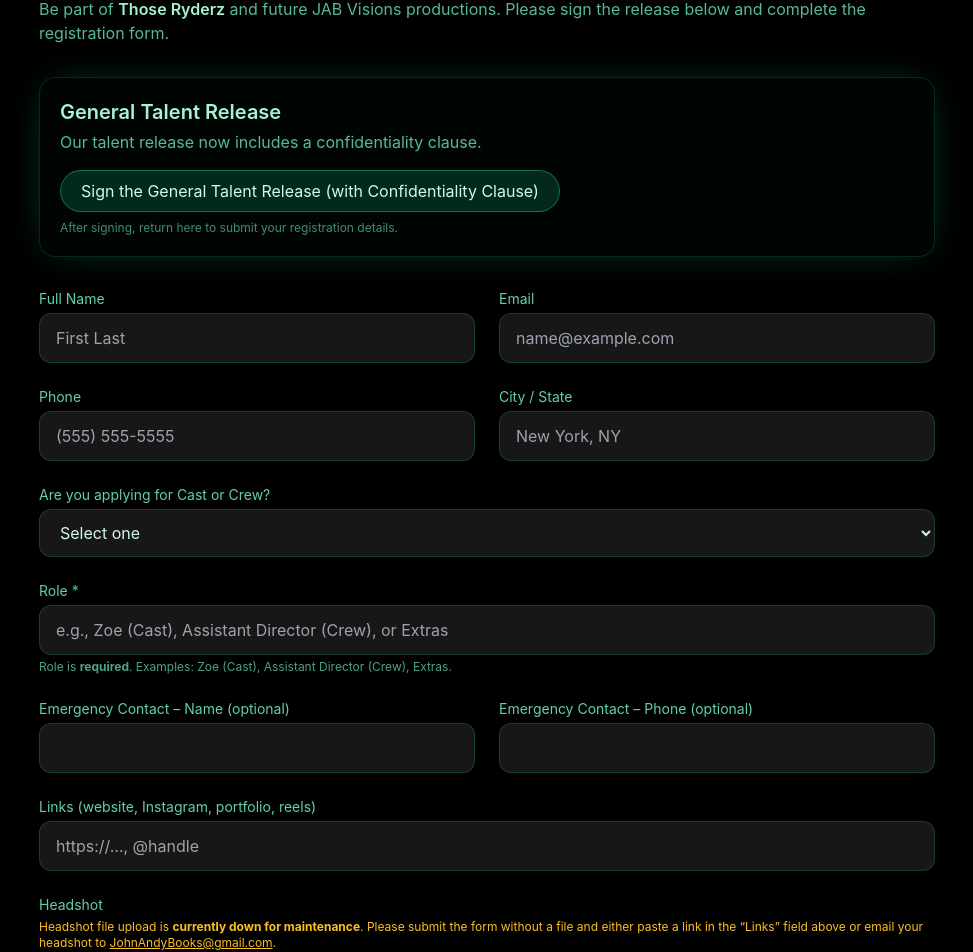
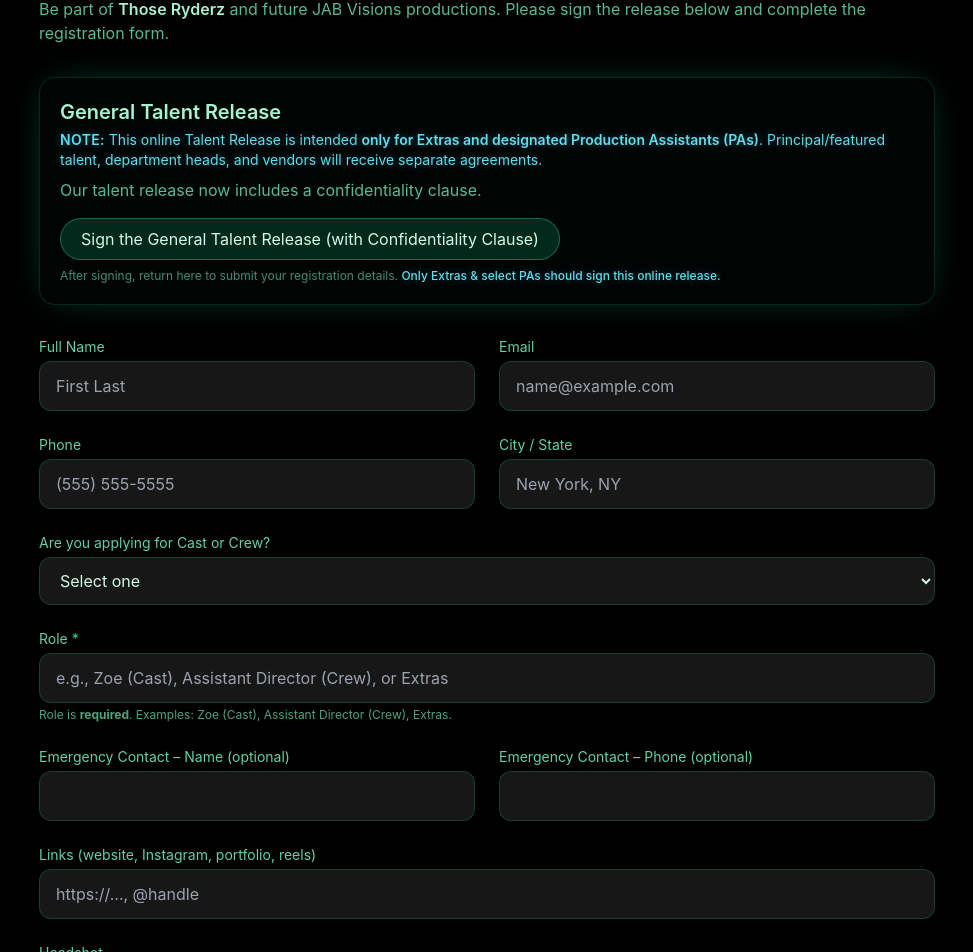
Before and after one commit to JABVisions/jab-visions-site, a Next.js app: page /join-us in a window 1280 px wide. Shown: the part 91-1043 px from the top of the page, without its empty margins (153-1126 px from the left). Built offline with nearby package versions, Linux system fonts and the light colour scheme.

Commit message:
Join Us: add cyan indicator + headshot note

```diff
--- a/app/join-us/page.tsx
+++ b/app/join-us/page.tsx
@@ -61,6 +61,14 @@
           {/* General Talent Release – highlighted card */}
           <section className="rounded-2xl border border-emerald-500/20 bg-emerald-900/[0.07] p-5 shadow-[0_0_40px_-15px_rgba(16,185,129,0.5)] mb-8">
             <h2 className="text-xl font-semibold text-emerald-200 mb-1">General Talent Release</h2>
+
+            {/* Indicator (brand cyan + soft glow) */}
+            <p className="text-xs md:text-sm text-cyan-300/95 mb-2 note-cyan">
+              <span className="font-semibold uppercase tracking-wide">Note:</span>{' '}
+              This online Talent Release is intended <span className="font-semibold">only for Extras and designated Production Assistants (PAs)</span>.
+              Principal/featured talent, department heads, and vendors will receive separate agreements.
+            </p>
+
             <p className="text-emerald-300/80 mb-4">Our talent release now includes a confidentiality clause.</p>
             <a
               href="https://signnow.com/s/t7rt43y5"
@@ -70,7 +78,12 @@
             >
               Sign the General Talent Release (with Confidentiality Clause)
             </a>
-            <p className="text-xs text-emerald-300/60 mt-2">After signing, return here to submit your registration details.</p>
+            <p className="text-xs text-emerald-300/60 mt-2">
+              After signing, return here to submit your registration details.{' '}
+              <span className="text-cyan-300/95 font-medium note-cyan">
+                Only Extras & select PAs should sign this online release.
+              </span>
+            </p>
           </section>
 
           {/* FORM */}
@@ -158,8 +171,8 @@
             <div>
               <label htmlFor="HeadshotFile" className={labelCls}>Headshot</label>
 
-              {/* Maintenance note */}
-              <p className="text-xs text-amber-400 mb-2">
+              {/* Maintenance note (now cyan with glow) */}
+              <p className="text-xs text-cyan-300/95 note-cyan mb-2">
                 Headshot file upload is <strong>currently down for maintenance</strong>. Please submit the form without a file and either
                 paste a link in the “Links” field above or email your headshot to{' '}
                 <a href="mailto:JohnAndyBooks@gmail.com" className="underline">JohnAndyBooks@gmail.com</a>.
@@ -237,6 +250,14 @@
             text-shadow: 2px 0 rgba(16,185,129,.6);
             animation: g2 1.7s infinite linear alternate-reverse;
           }
+
+          /* Soft neon-cyan glow for indicator + headshot note */
+          .note-cyan {
+            text-shadow:
+              0 0 8px rgba(34, 211, 238, 0.35),
+              0 0 18px rgba(34, 211, 238, 0.20);
+          }
+
           @keyframes flicker { 0%,19%,21%,23%,80%,100%{opacity:1} 20%,22%,24%{opacity:.92} 81%,83%{opacity:.96} }
           @keyframes g1 { 0%{clip-path:inset(0 0 0 0)} 33%{clip-path:inset(2% 0 0 0)} 66%{clip-path:inset(0 0 3% 0)} 100%{clip-path:inset(1% 0 1% 0)} }
           @keyframes g2 { 0%{clip-path:inset(0 0 0 0)} 25%{clip-path:inset(1% 0 2% 0)} 50%{clip-path:inset(0 0 1% 0)} 100%{clip-path:inset(2% 0 0 0)} }
```
